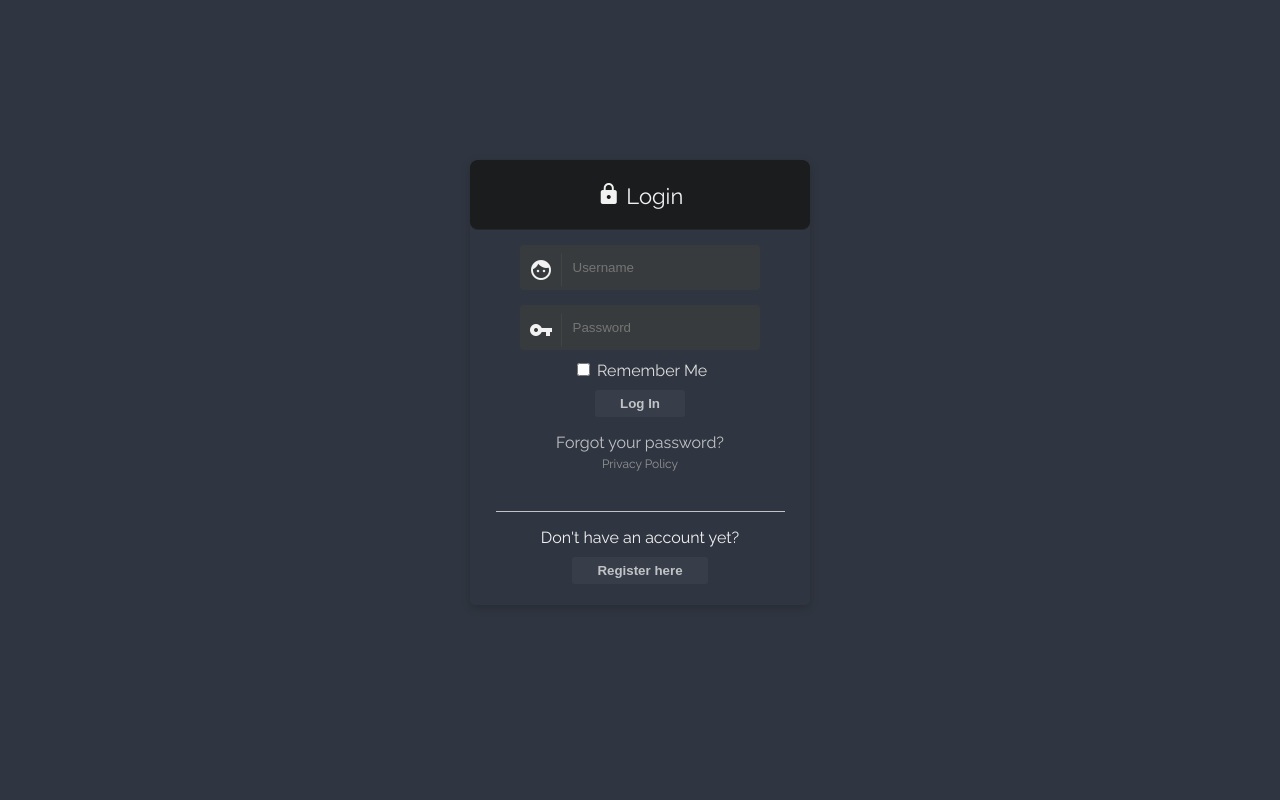
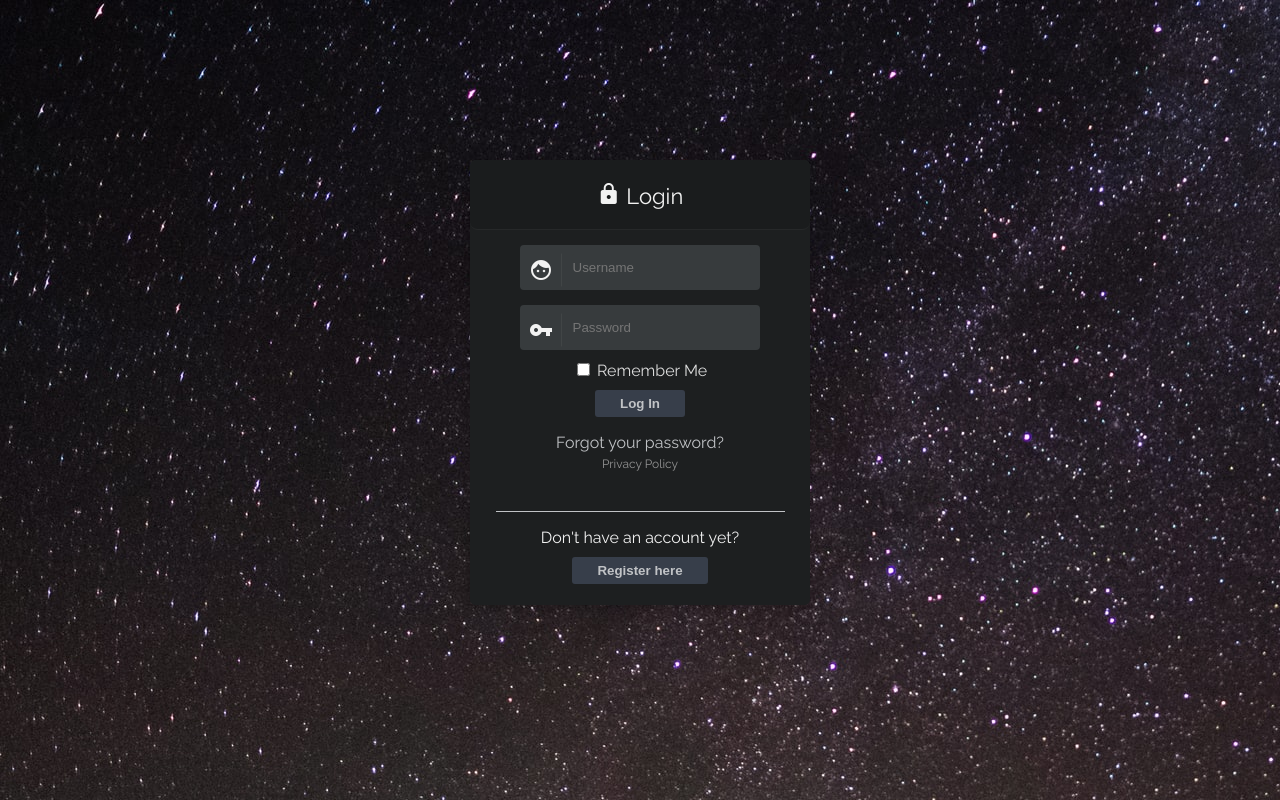
Before and after one commit to everest-code/church-seat-set, a plain HTML site: page login.html in a window 1280 px wide. Drawn offline with Linux system fonts and the light colour scheme.

Commit message:
fixed bg image

```diff
--- a/assets/css/login-reg.css
+++ b/assets/css/login-reg.css
@@ -4,11 +4,13 @@ body {
   padding: 0;
   font-family: "Raleway", sans-serif;
   color: #f2f2f2;
+  background-image: url("../img/bg.jpg");
+  height: 100%;
 }
 
 #container-login {
-  /* background-color: #1d1f20; */
-  background-image: url("nature.jpg");
+  background-color: #1d1f20;
+  /* background-image: url("../../nature.jpg"); */
   position: relative;
   top: 20%;
   margin: auto;
@@ -20,7 +22,7 @@ body {
 }
 
 #container-register {
-  background-color: #1d1f20;
+  /* background-color: #1d1f20; */
   position: relative;
   top: 20%;
   margin: auto;
```
Also changed, not shown: assets/img/bg.jpg (added), nature.jpg (deleted).
